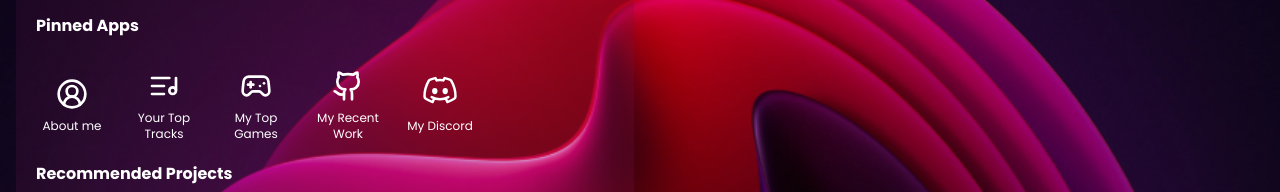
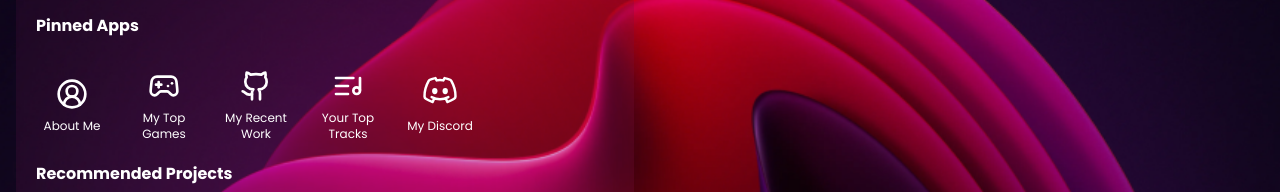
Before and after one commit to cristian-sbardelotto/cristian-os, a React (Vite) app: page /home in a window 1280 px wide. Both pictures are taken after a click on the picture 30 px from the left and 761 px from the top of the page. Shown: the part 218-410 px from the top of the page. Built offline with nearby package versions, Linux system fonts and the light colour scheme.

Commit message:
refactor: create StartApp component

```diff
--- /dev/null
+++ b/src/components/StartApp/StartAppIcon.tsx
@@ -0,0 +1,9 @@
+import { ReactNode } from 'react';
+
+type StartAppIconProps = {
+  children: ReactNode;
+};
+
+export function StartAppIcon({ children }: StartAppIconProps) {
+  return <div className='h-6 w-6 sm:h-8 sm:w-8'>{children}</div>;
+}
--- /dev/null
+++ b/src/components/StartApp/StartAppName.tsx
@@ -0,0 +1,9 @@
+import { ReactNode } from 'react';
+
+type StartAppNameProps = {
+  children: ReactNode;
+};
+
+export function StartAppName({ children }: StartAppNameProps) {
+  return <p className='text-xs max-w-[10ch] text-center'>{children}</p>;
+}
--- /dev/null
+++ b/src/components/StartApp/StartAppRoot.tsx
@@ -0,0 +1,17 @@
+import { ReactNode } from 'react';
+
+type StartAppRootProps = {
+  children: ReactNode;
+  openApp: () => void;
+};
+
+export function StartAppRoot({ children, openApp }: StartAppRootProps) {
+  return (
+    <li
+      className='w-[72px] h-[72px] flex flex-col items-center justify-center gap-2 cursor-pointer hover:bg-gray-200/20 transition-colors rounded-md'
+      onClick={openApp}
+    >
+      {children}
+    </li>
+  );
+}
--- /dev/null
+++ b/src/components/StartApp/index.ts
@@ -0,0 +1,9 @@
+import { StartAppIcon } from './StartAppIcon';
+import { StartAppName } from './StartAppName';
+import { StartAppRoot } from './StartAppRoot';
+
+export const StartApp = {
+  Root: StartAppRoot,
+  Icon: StartAppIcon,
+  Name: StartAppName,
+};
--- a/src/components/StartMenu.tsx
+++ b/src/components/StartMenu.tsx
@@ -2,18 +2,14 @@ import { FormEvent } from 'react';
 
 import { Link } from 'react-router-dom';
 
+import { StartApp } from './StartApp';
 import { Apps } from '../types/apps';
 import { recommendedProjects } from '../data/projects';
 
-import {
-  SearchIcon,
-  PowerIcon,
-  CircleUserRoundIcon,
-  ListMusicIcon,
-  Gamepad2Icon,
-  GithubIcon,
-} from 'lucide-react';
+import { SearchIcon, PowerIcon } from 'lucide-react';
+
 import discordIcon from '/discord-icon.svg';
+import { apps } from '../data/apps';
 
 type StartMenuProps = {
   openApp: (app: Apps) => void;
@@ -59,51 +55,15 @@ export function StartMenu({ openApp }: StartMenuProps) {
           <h3 className='font-bold mb-4 sm:mb-8'>Pinned Apps</h3>
 
           <ul className='flex gap-3 items-start flex-wrap sm:gap-5'>
-            <li
-              className='w-[72px] h-[72px] flex flex-col items-center justify-center gap-2 cursor-pointer hover:bg-gray-200/20 transition-colors rounded-md'
-              onClick={() => openApp('aboutMe')}
-            >
-              <CircleUserRoundIcon
-                size={24}
-                className='sm:h-8 sm:w-8'
-              />
-              <p className='text-xs max-w-[10ch] text-center'>About me</p>
-            </li>
-
-            <li
-              className='w-[72px] h-[72px] flex flex-col items-center justify-center gap-2 cursor-pointer hover:bg-gray-200/20 transition-colors rounded-md'
-              onClick={() => openApp('tracks')}
-            >
-              <ListMusicIcon
-                size={24}
-                className='sm:h-8 sm:w-8'
-              />
-              <p className='text-xs max-w-[10ch] text-center'>
-                Your Top Tracks
-              </p>
-            </li>
-
-            <li
-              className='w-[72px] h-[72px] flex flex-col items-center justify-center gap-2 cursor-pointer hover:bg-gray-200/20 transition-colors rounded-md'
-              onClick={() => openApp('games')}
-            >
-              <Gamepad2Icon
-                size={24}
-                className='sm:h-8 sm:w-8'
-              />
-              <p className='text-xs max-w-[10ch] text-center'>My Top Games</p>
-            </li>
-
-            <li
-              className='w-[72px] h-[72px] flex flex-col items-center justify-center gap-2 cursor-pointer hover:bg-gray-200/20 transition-colors rounded-md'
-              onClick={() => openApp('recentProjects')}
-            >
-              <GithubIcon
-                size={24}
-                className='sm:h-8 sm:w-8'
-              />
-              <p className='text-xs max-w-[10ch] text-center'>My Recent Work</p>
-            </li>
+            {apps.map(app => (
+              <StartApp.Root
+                openApp={() => openApp(app.slug)}
+                key={app.id}
+              >
+                <StartApp.Icon>{app.icon}</StartApp.Icon>
+                <StartApp.Name>{app.name}</StartApp.Name>
+              </StartApp.Root>
+            ))}
 
             <li className='w-[72px] h-[72px] cursor-pointer hover:bg-gray-200/20 transition-colors rounded-md'>
               <a
--- a/src/data/apps.tsx
+++ b/src/data/apps.tsx
@@ -1,4 +1,6 @@
 import { ReactNode } from 'react';
+
+import { v4 as randomUUID } from 'uuid';
 
 import { AboutMe } from '../components/AboutMe';
 import { Tracks } from '../components/Tracks';
@@ -13,19 +15,11 @@ import {
   GithubIcon,
 } from 'lucide-react';
 
-export const apps: Record<Apps | 'none', ReactNode> = {
-  aboutMe: <AboutMe />,
-  tracks: <Tracks />,
-  games: <Games />,
-  recentProjects: <RecentProjects />,
-  none: <></>,
-};
-
-export const appsIcons: Record<Apps, ReactNode> = {
-  aboutMe: <CircleUserRoundIcon size={30} />,
-  tracks: <ListMusicIcon size={30} />,
-  games: <Gamepad2Icon size={30} />,
-  recentProjects: <GithubIcon size={30} />,
+type AppsProps = {
+  icon: ReactNode;
+  name: string;
+  slug: Apps;
+  id: string;
 };
 
 export const appsNames: Record<Apps | 'none', string> = {
@@ -35,3 +29,65 @@ export const appsNames: Record<Apps | 'none', string> = {
   recentProjects: 'My Recent Work',
   none: '',
 };
+
+export const appsIcons: Record<Apps, ReactNode> = {
+  aboutMe: (
+    <CircleUserRoundIcon
+      size={30}
+      className='h-full w-full'
+    />
+  ),
+  tracks: (
+    <ListMusicIcon
+      size={30}
+      className='h-full w-full'
+    />
+  ),
+  games: (
+    <Gamepad2Icon
+      size={30}
+      className='h-full w-full'
+    />
+  ),
+  recentProjects: (
+    <GithubIcon
+      size={30}
+      className='h-full w-full'
+    />
+  ),
+};
+
+export const apps: AppsProps[] = [
+  {
+    id: randomUUID(),
+    name: appsNames.aboutMe,
+    icon: appsIcons.aboutMe,
+    slug: 'aboutMe',
+  },
+  {
+    id: randomUUID(),
+    name: appsNames.games,
+    icon: appsIcons.games,
+    slug: 'games',
+  },
+  {
+    id: randomUUID(),
+    name: appsNames.recentProjects,
+    icon: appsIcons.recentProjects,
+    slug: 'recentProjects',
+  },
+  {
+    id: randomUUID(),
+    name: appsNames.tracks,
+    icon: appsIcons.tracks,
+    slug: 'tracks',
+  },
+];
+
+export const appsComponents: Record<Apps | 'none', ReactNode> = {
+  aboutMe: <AboutMe />,
+  tracks: <Tracks />,
+  games: <Games />,
+  recentProjects: <RecentProjects />,
+  none: <></>,
+};
--- a/src/pages/Home.tsx
+++ b/src/pages/Home.tsx
@@ -4,7 +4,7 @@ import { StartMenu } from '../components/StartMenu';
 import { Taskbar } from '../components/Taskbar';
 
 import { AppContext } from '../context/App';
-import { apps } from '../data/apps';
+import { appsComponents } from '../data/apps';
 
 export function HomePage() {
   const [isMenuOpen, setIsMenuOpen] = useState(false);
@@ -22,7 +22,7 @@ export function HomePage() {
     <>
       {isMenuOpen && <StartMenu openApp={openApp} />}
 
-      {openedApp !== 'none' && apps[openedApp]}
+      {openedApp !== 'none' && appsComponents[openedApp]}
 
       <footer className='absolute bottom-0 w-full h-[72px] sm:h-[78px]'>
         <Taskbar
```
